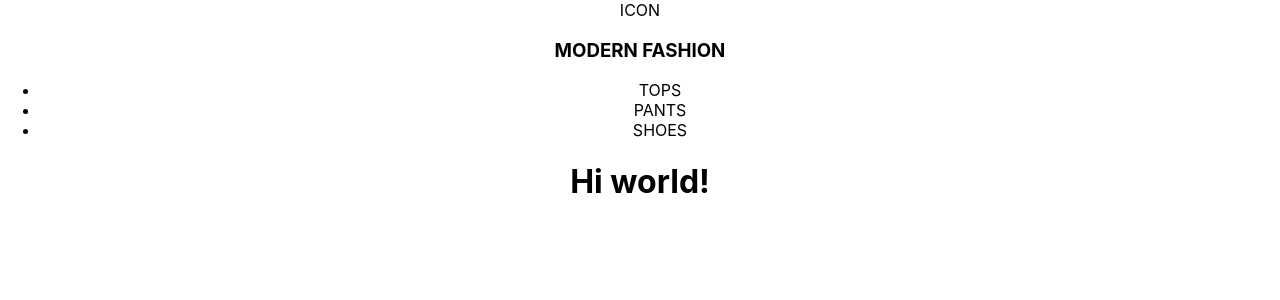
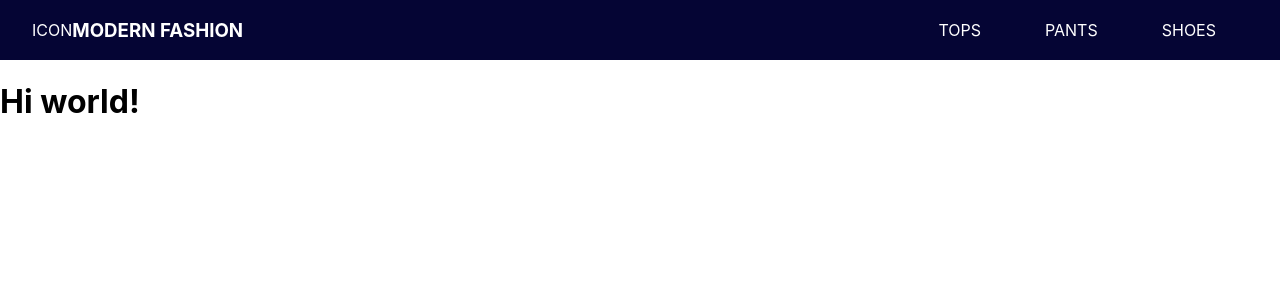
Before and after one commit to SalamanderCtesiphon/modern-fashion-app, a React (Create React App) app: page / in a window 1280 px wide. Shown: the top 300 px of the page. Built offline with nearby package versions, Linux system fonts and the light colour scheme.

Commit message:
styled the header

```diff
--- a/src/App.css
+++ b/src/App.css
@@ -1,38 +1,29 @@
 .App {
-  text-align: center;
+  box-sizing: border-box;
 }
 
-.App-logo {
-  height: 40vmin;
-  pointer-events: none;
-}
+/* header styling */
 
-@media (prefers-reduced-motion: no-preference) {
-  .App-logo {
-    animation: App-logo-spin infinite 20s linear;
-  }
-}
-
-.App-header {
-  background-color: #282c34;
-  min-height: 100vh;
+.header {
   display: flex;
-  flex-direction: column;
   align-items: center;
-  justify-content: center;
-  font-size: calc(10px + 2vmin);
+  justify-content: space-between;
+  padding: 0 2em;
+  background-color: rgb(5, 5, 52);
   color: white;
 }
 
-.App-link {
-  color: #61dafb;
+.left-container {
+  display: flex;
+  align-items: center;
 }
 
-@keyframes App-logo-spin {
-  from {
-    transform: rotate(0deg);
-  }
-  to {
-    transform: rotate(360deg);
-  }
+.link-list {
+  display: flex;
 }
+
+.link {
+  list-style: none;
+  margin: 0 2em;
+  cursor: pointer;
+}
```
